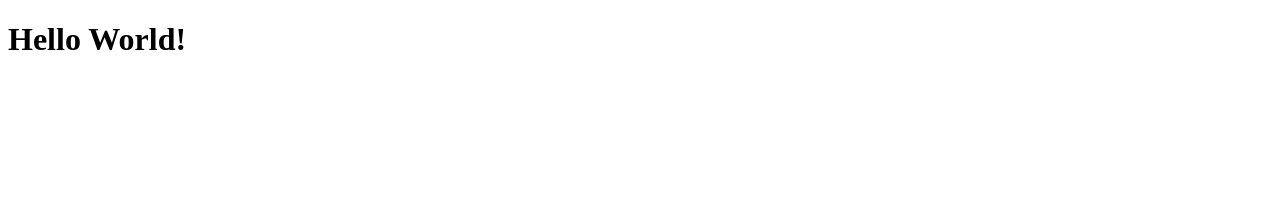
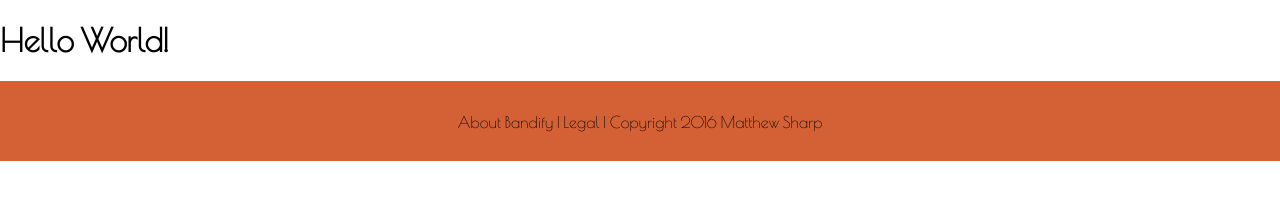
Before and after one commit to msharp101/event-notification-app, a website: page index.html in a window 1280 px wide. Drawn offline with nearby package versions, Linux system fonts and the light colour scheme; some packages are replaced by stand-ins of ours.

Commit message:
Renamed greeting controller and created footer

```diff
--- a/app/app.js
+++ b/app/app.js
@@ -4,7 +4,6 @@
 	angular.
 		module('app', [
 			'ngRoute'
-
 		]);
 
 })();
--- a/app/app.routes.js
+++ b/app/app.routes.js
@@ -8,13 +8,8 @@
     function routes($routeProvider) {
       $routeProvider
       .when('/', {
-         templateUrl: './app/components/greeting/show-greeting-1.html',
-         controller: 'GreetingController',
-         controllerAs: 'vm'
-      })
-      .when('/show-greeting-1', {
-         templateUrl: 'components/greeting/show-greeting-1.html',
-         controller: 'GreetingController',
+         templateUrl: './app/components/welcome-screen/welcome-view.html',
+         controller: 'WelcomeController',
          controllerAs: 'vm'
       })
       .otherwise({
--- /dev/null
+++ b/app/components/footer/footer.css
@@ -0,0 +1,17 @@
+.footer-text {
+	position:absolute;
+	left:20%;
+	top:20%;
+	width:60%;
+	text-align: center;
+}
+
+
+.footer {
+	position:relative;
+	width:100%;
+	min-height:5rem;
+	overflow: auto;
+	height:auto;
+	background-color:#D36135;
+}
--- a/app/components/greeting/greeting-controller.js
+++ b/app/components/welcome-screen/welcome-controller.js
@@ -1,13 +1,11 @@
-
-// logger.js
 (function() {
     'use strict';
 
     angular
         .module('app')
-        .controller('GreetingController', GreetingController);
+        .controller('WelcomeController', WelcomeController);
 
-    function GreetingController() {
+    function WelcomeController() {
     	var vm = this;
     	vm.who = 'World!';
     }
--- /dev/null
+++ b/app/shared/css/main.css
@@ -0,0 +1,13 @@
+body {
+	margin: 0;
+	font-family: 'Poiret One', Arial, Helvetica, sans-serif;
+}
+
+a {
+	color: #000000;
+	text-decoration: none;
+}
+
+.center {
+	margin:0 auto;
+}
--- a/gulpfile.js
+++ b/gulpfile.js
@@ -19,7 +19,7 @@ gulp.task('reload', function () {
 
 //specify files to watch, and then call reload function on change
 gulp.task('watch', function () {
-  gulp.watch(['*.html', 'app/*.js', 'app/*/*/*.js'], ['reload']);
+  gulp.watch(['*.html', 'app/*.js', 'app/*/*/*.js', 'app/shared/css/*.css'], ['reload']);
 });
 
 //gulp default will run connect and watch
--- a/index.html
+++ b/index.html
@@ -1,13 +1,27 @@
 <!DOCTYPE html>
 <html lang="en" ng-app="app">
 	<head>
+		<!-- JS -->
 	    <script src="bower_components/angular/angular.min.js"></script>
 	    <script src="bower_components/angular-route/angular-route.min.js"></script>
 	    <script src="app/app.js"></script>
 	    <script src="app/app.routes.js"></script>
-	    <script src="app/components/greeting/greeting-controller.js"></script>
+	    <script src="app/components/welcome-screen/welcome-controller.js"></script>
+
+	    <!-- CSS -->
+	    <link rel="stylesheet" type="text/css" href="app/shared/css/main.css">
+	    <link rel="stylesheet" type="text/css" href="app/components/footer/footer.css">
+
+	    <!-- External Scripts -->
+	    <link href='https://fonts.googleapis.com/css?family=Poiret+One' rel='stylesheet' type='text/css'>
 	</head>
 	<body>
 		<ng-view></ng-view>
+		<div class="footer">
+			<div class="center footer-text">
+				<p><a href="">About Bandify</a> | Legal | Copyright 2016 Matthew Sharp</p>
+			</div>
+
+		</div>
 	</body>
 </html>
```
Also changed, not shown: app/components/welcome-screen/welcome-view.html (renamed from app/components/greeting/show-greeting-1.html).
